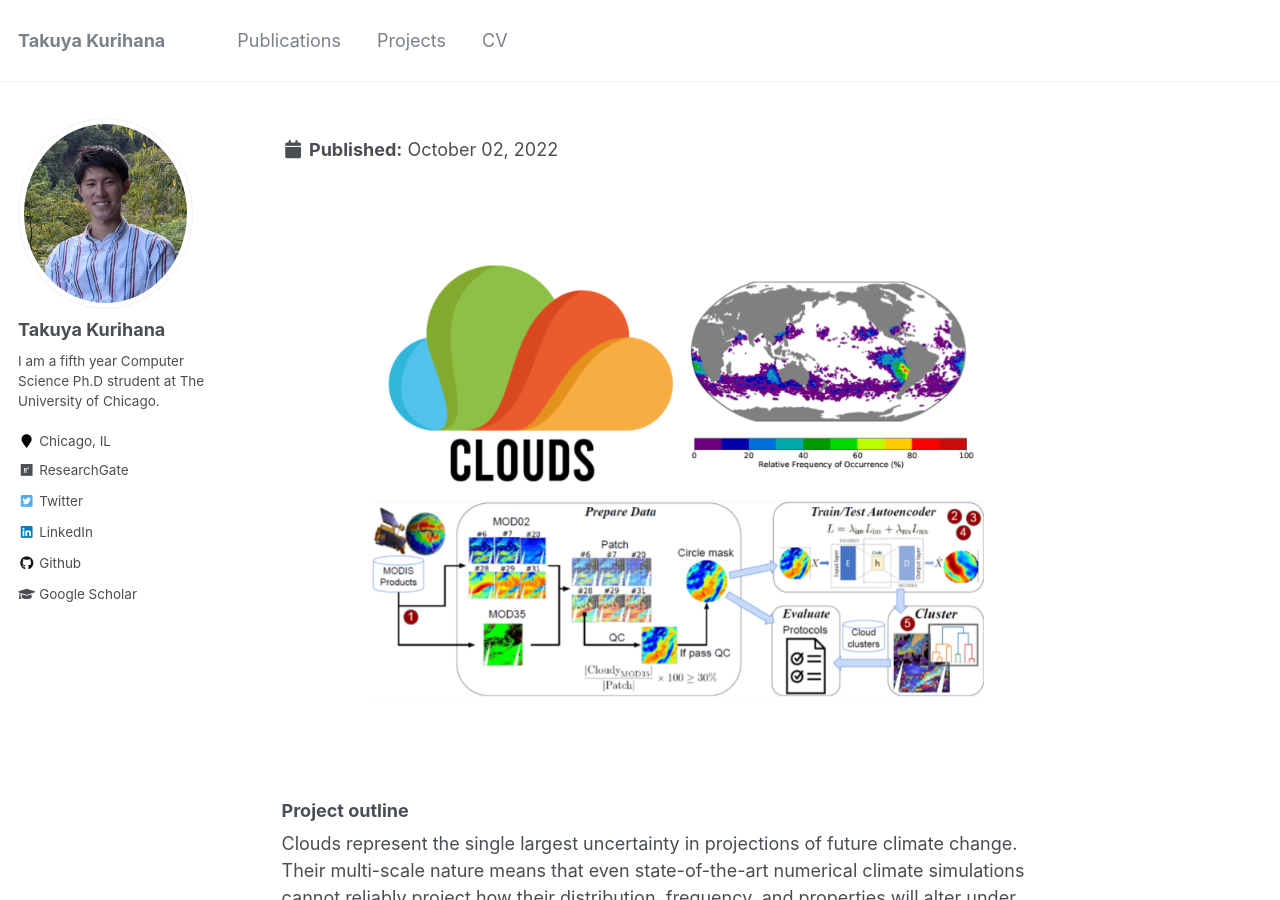
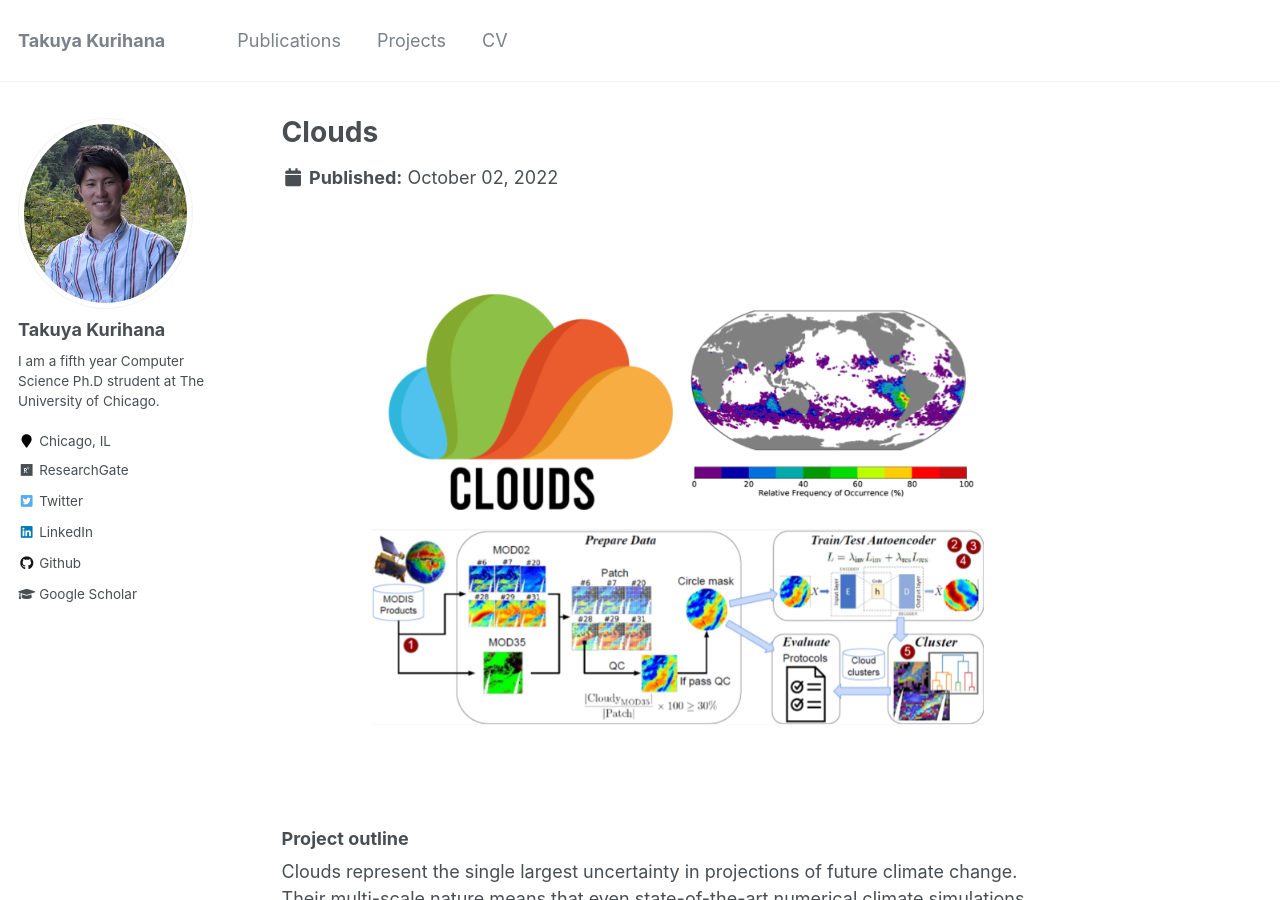
Before and after one commit to TakGlobus/takuyakurihana.github.io, a Jekyll site: the page built from _portfolio/portfolio-1.md, in a window 1280 px wide and 900 px high. Built offline with Jekyll 4.4.1, drawn with Linux system fonts in a browser that asks for light colours.

Commit message:
Update portfolio-1.md

```diff
--- a/_portfolio/portfolio-1.md
+++ b/_portfolio/portfolio-1.md
@@ -1,7 +1,7 @@
 ---
 title: "Clouds"
 collection: "portfolio"
-images: <img src="{{ "/images/clouds.png" | prepend: site.baseurl | prepend: site.url}}" alt="Untitled" />
+images: '<img src="{{ "/images/clouds.png" | prepend: site.baseurl | prepend: site.url}}" alt="Untitled" />'
 excerpt: "Automation of classificaiton of fluffy cloud in the air identify different cloud types, and the properties to improve understanding of cloud dynamics and feedback. We are developing unsupervised machine learning methods capable of clustering several hundreds of TB of satellite cloud imagery without any assumptions concerning artificial cloud categories."
 ---
 
```
